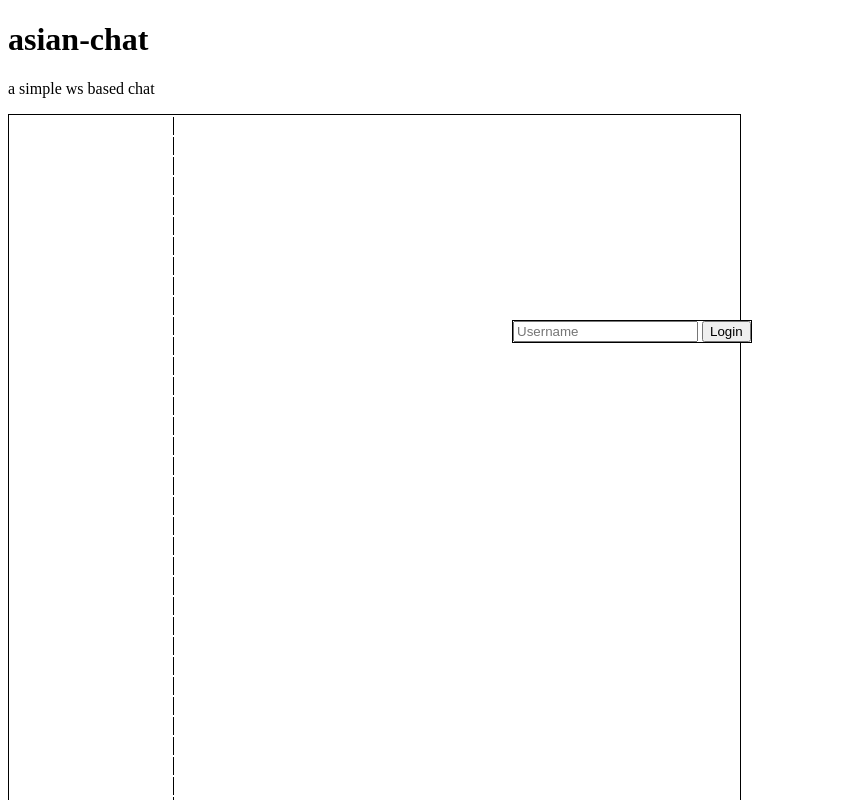
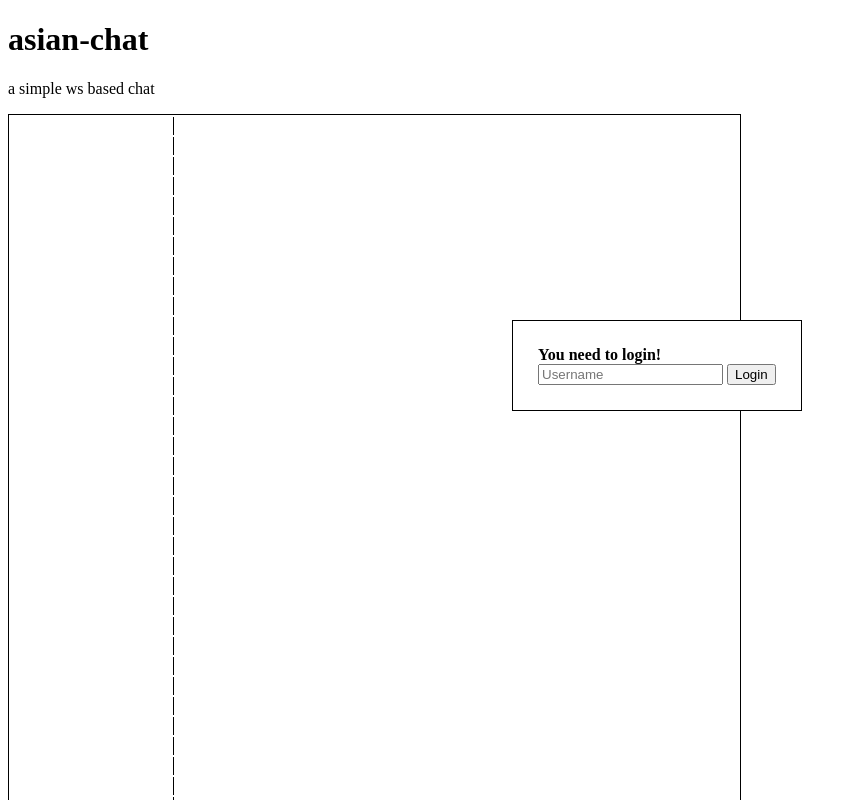
Before and after one commit to AwesomeCatClub/asian-chat, a website: page www/index.html in a window 1280 px wide. Shown: the top 800 px of the page, without its empty margins (0-857 px from the left). Drawn offline with nearby package versions, Linux system fonts and the light colour scheme.

Commit message:
made the css a little better

```diff
--- a/www/index.html
+++ b/www/index.html
@@ -27,6 +27,7 @@
     </div>
 
     <div id="loginBox">
+        <b>You need to login!</b><br>
         <input id="loginUsername" placeholder="Username">
         <button onClick="loginButton">Login</button>
     </div>
--- a/www/style.css
+++ b/www/style.css
@@ -1,6 +1,7 @@
 #msgDisplay {
     border: 1px solid black;
     table-layout: fixed;
+    overflow: hidden;
 }
 td.unDis {
     border-right: 1px solid black;
@@ -20,7 +21,8 @@ td.mgDis {
 #loginBox {
     border: 1px solid black;
     background-color: white;
-    position: absolute;
+    padding: 25px;
+    position: fixed;
     top: 40%;
     left: 40%;
 }
```
